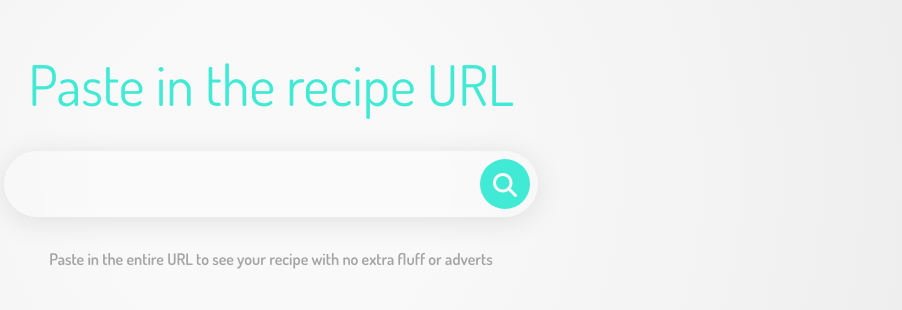
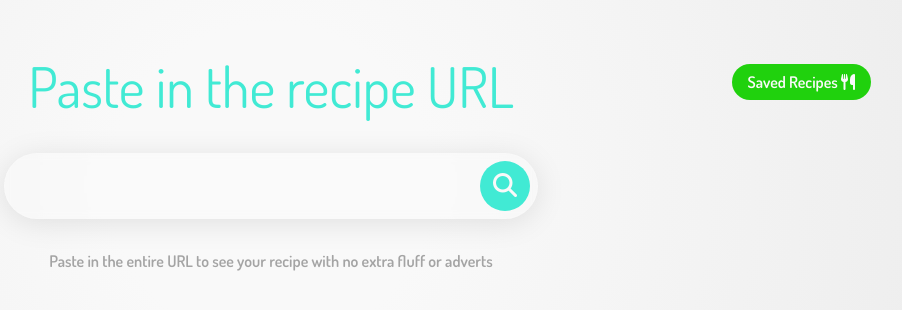
Before and after one commit to harrymarah/get-just-the-recipe, a React (Create React App) app: page / in a window 1280 px wide. Shown: the top 310 px of the page, without its empty margins (369-1271 px from the left). Built offline with nearby package versions, Linux system fonts and the light colour scheme.

Commit message:
Added functionality to save recipes, and view them again at any time in 'saved recipes'. Did this by saving recipe data to local storage.'

```diff
--- a/src/App.css
+++ b/src/App.css
@@ -1,5 +1,24 @@
 main {
+  display: flex;
+  flex-direction: column;
   max-width: 1200px;
   margin: auto;
   margin-top: 3rem;
 }
+
+.saved-recipes-button {
+  align-self: flex-end;
+  padding: 0.5rem 1rem;
+  font: inherit;
+  font-size: 1rem;
+  color: #f9f9f9;
+  background-color: #20d10d;
+  border: none;
+  border-radius: 50px;
+  font-weight: 600;
+  margin-bottom: -50px;
+}
+
+button {
+  cursor: pointer;
+}
--- a/src/App.js
+++ b/src/App.js
@@ -1,9 +1,10 @@
-import React, { useState, useRef } from 'react'
+import React, { useState, useRef, useEffect } from 'react'
 import SearchBar from './components/SearchBar'
 import ShowAllUls from './components/ShowAllUls'
 import ShowSelectedUls from './components/ShowSelectedUls'
 import Guide from './components/Guide'
 import ScrollButton from './components/ScrollButton'
+import SavedRecipes from './components/SavedRecipes'
 import './App.css'
 
 const App = () => {
@@ -11,10 +12,18 @@ const App = () => {
   const [selectedRecipeUls, setSelectedRecipeUls] = useState([])
   const [isLoading, toggleLoading] = useState(false)
   const [stage, updateStage] = useState(1)
+  const [showSavedRecipes, updateShowSavedRecipes] = useState(false)
   const scrollBtns = useRef({
     down: false,
     up: false,
   })
+
+  const localStorageRecipes = JSON.parse(localStorage.getItem('recipes'))
+  const [savedRecipes, updateSavedRecipes] = useState(localStorageRecipes || [])
+
+  useEffect(() => {
+    localStorage.setItem('savedRecipes', JSON.stringify(savedRecipes))
+  }, [savedRecipes])
 
   window.addEventListener('scroll', () => {
     if (window.scrollY < 200) {
@@ -34,6 +43,7 @@ const App = () => {
 
   const getHtml = (url) => {
     toggleLoading(true)
+    updateShowSavedRecipes(false)
     setSelectedRecipeUls([])
     fetch('https://fierce-basin-26627.herokuapp.com/' + url)
       .then((response) => {
@@ -83,6 +93,13 @@ const App = () => {
     updateStage(1)
   }
 
+  const handleSavedRecipesLoad = () => {
+    setRecipeUls([])
+    setSelectedRecipeUls([])
+    updateStage(1)
+    updateShowSavedRecipes(true)
+  }
+
   return (
     <main>
       {scrollBtns.current.down ? (
@@ -94,9 +111,15 @@ const App = () => {
         ''
       )}
 
+      <button className="saved-recipes-button" onClick={handleSavedRecipesLoad}>
+        Saved Recipes <i className="fa-solid fa-utensils"></i>
+      </button>
+
       <SearchBar getRecipeUls={getHtml} isLoading={isLoading} />
 
       <Guide stage={stage} />
+
+      {showSavedRecipes ? <SavedRecipes savedRecipes={savedRecipes} /> : ''}
 
       {recipeUls.length ? (
         <ShowAllUls
@@ -112,6 +135,8 @@ const App = () => {
         <ShowSelectedUls
           selectedRecipeUls={selectedRecipeUls}
           resetUI={resetUI}
+          savedRecipes={savedRecipes}
+          updateSavedRecipes={updateSavedRecipes}
         />
       ) : (
         ''
--- /dev/null
+++ b/src/components/SavedRecipes.css
@@ -0,0 +1,18 @@
+.SavedRecipes .recipe-card {
+  display: flex;
+  flex-direction: column;
+  color: #252525;
+  margin: 2rem;
+  border-radius: 15px;
+  padding: 2rem;
+  background-color: #f9f9f9;
+  border-top: 3px solid #fbff12;
+  border-radius: 8px;
+  -webkit-box-shadow: 0 10px 50px rgba(0, 0, 0, 0.2);
+  box-shadow: 0 10px 50px rgba(0, 0, 0, 0.2);
+}
+
+.SavedRecipes h1 {
+  text-align: center;
+  color: #252525;
+}
--- /dev/null
+++ b/src/components/SavedRecipes.js
@@ -0,0 +1,19 @@
+import React from 'react'
+import { v4 as uuidv4 } from 'uuid'
+import sanitizeHtml from 'sanitize-html'
+import './SavedRecipes.css'
+
+const SavedRecipes = (props) => {
+  const savedRecipeHTML = props.savedRecipes.map((recipe) => {
+    return (
+      <div
+        className="recipe-card"
+        key={uuidv4()}
+        dangerouslySetInnerHTML={{ __html: sanitizeHtml(recipe) }}
+      ></div>
+    )
+  })
+  return <div className="SavedRecipes">{savedRecipeHTML}</div>
+}
+
+export default SavedRecipes
--- a/src/components/ShowSelectedUls.css
+++ b/src/components/ShowSelectedUls.css
@@ -21,7 +21,7 @@
   text-align: center;
 }
 
-button {
+.ShowSelectedUls button {
   cursor: pointer;
   padding: 0.5rem;
   font: inherit;
--- a/src/components/ShowSelectedUls.js
+++ b/src/components/ShowSelectedUls.js
@@ -10,6 +10,7 @@ const ShowSelectedUls = (props) => {
   const editHeading = () => {
     headingRef.current.classList.add('hidden')
     inputRef.current.classList.remove('hidden')
+    inputRef.current.focus()
   }
 
   const submitHeading = (e) => {
@@ -28,10 +29,17 @@ const ShowSelectedUls = (props) => {
     )
   })
 
+  let newRecipe = []
+  const saveCurrentRecipe = () => {
+    newRecipe = [headingRef.current.outerHTML, ...props.selectedRecipeUls]
+    props.updateSavedRecipes([[newRecipe], ...props.savedRecipes])
+    newRecipe = []
+  }
+
   return (
     <div className="ShowSelectedUls animate__animated animate__fadeInUp">
-      <button className="save-button">
-        Save <i class="fa-solid fa-plus"></i>
+      <button className="save-button" onClick={saveCurrentRecipe}>
+        Save <i className="fa-solid fa-plus"></i>
       </button>
       <h1 ref={headingRef} onClick={editHeading}>
         Your recipe...
--- a/src/index.css
+++ b/src/index.css
@@ -11,6 +11,7 @@ body {
   -moz-osx-font-smoothing: grayscale;
   box-sizing: border-box;
   margin-bottom: 5rem;
+  padding: 1rem;
 }
 
 code {
@@ -20,7 +21,6 @@ code {
 
 @media only screen and (max-width: 600px) {
   body {
-    padding: 1rem;
     overflow: hidden;
   }
 }
```
